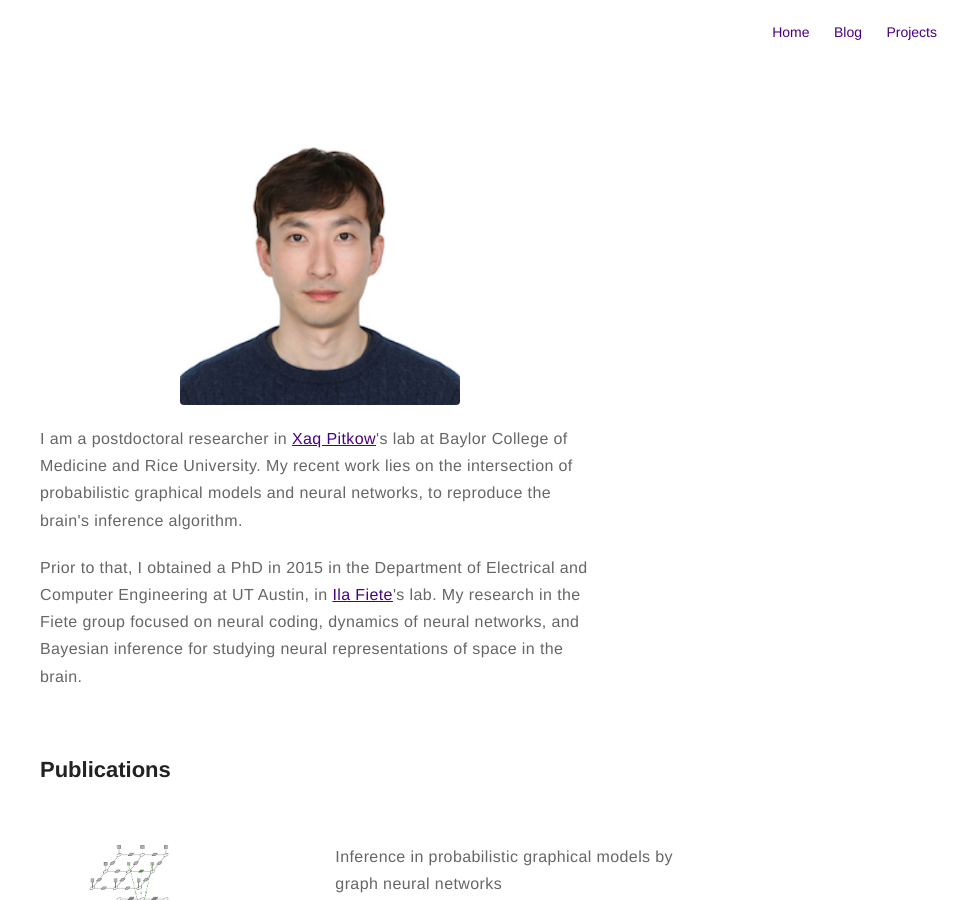
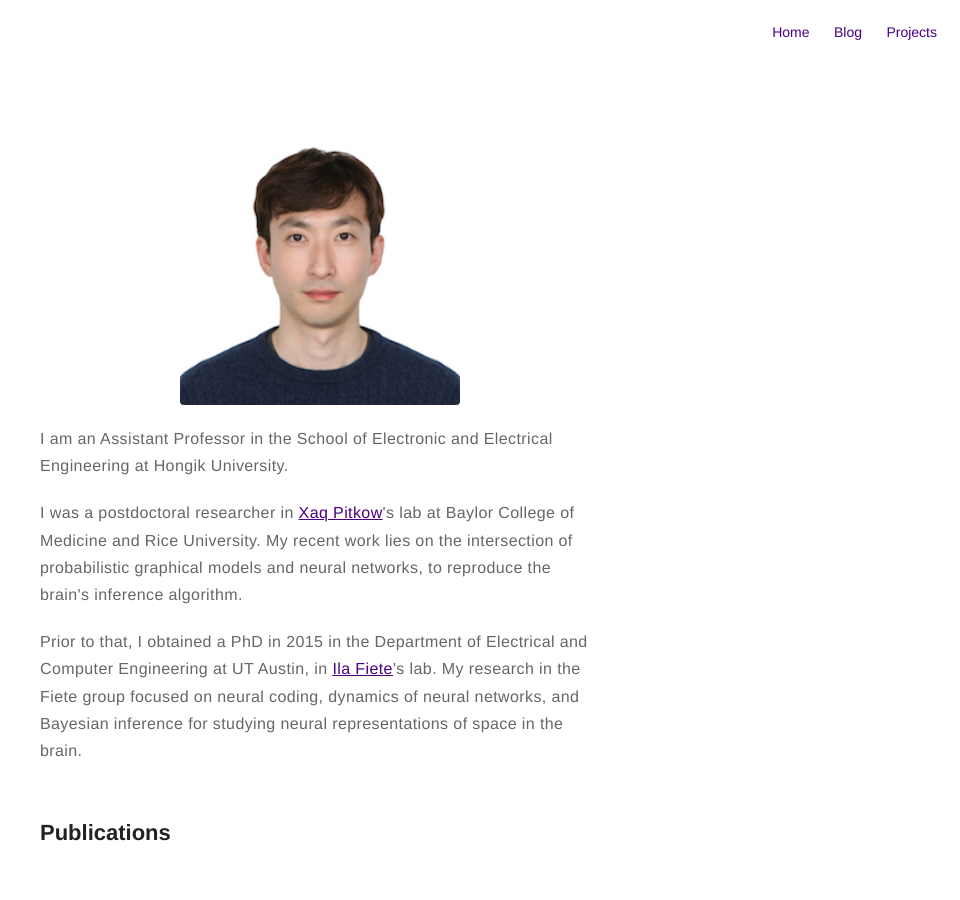
Before and after one commit to kijungyoon/kijungyoon.github.io, a Jekyll site: the page built from about.md, in a window 1280 px wide and 900 px high. Shown: the whole window, without its empty margins (320-1280 px from the left). Built offline with Jekyll 4.4.1, drawn with Linux system fonts in a browser that asks for light colours.

Commit message:
Update about.md

```diff
--- a/about.md
+++ b/about.md
@@ -4,7 +4,9 @@ layout: page
 ---
 ![Profile Image]({{ site.url }}/{{ site.picture }})
 
-<p>I am a postdoctoral researcher in <a href="http://xaqlab.com" target="_blank">Xaq Pitkow</a>'s lab at Baylor College of Medicine and Rice University. My recent work lies on the intersection of probabilistic graphical models and neural networks, to reproduce the brain's inference algorithm.</p>
+<p>I am an Assistant Professor in the School of Electronic and Electrical Engineering at Hongik University.
+
+<p>I was a postdoctoral researcher in <a href="http://xaqlab.com" target="_blank">Xaq Pitkow</a>'s lab at Baylor College of Medicine and Rice University. My recent work lies on the intersection of probabilistic graphical models and neural networks, to reproduce the brain's inference algorithm.</p>
 
 <p>Prior to that, I obtained a PhD in 2015 in the Department of Electrical and Computer Engineering at UT Austin, in <a href="http://clm.utexas.edu/fietelab" target="_blank">Ila Fiete</a>'s lab. My research in the Fiete group focused on neural coding, dynamics of neural networks, and Bayesian inference for studying neural representations of space in the brain.</p><br>
 
```
